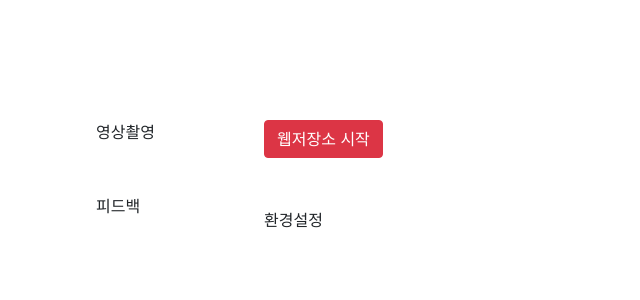
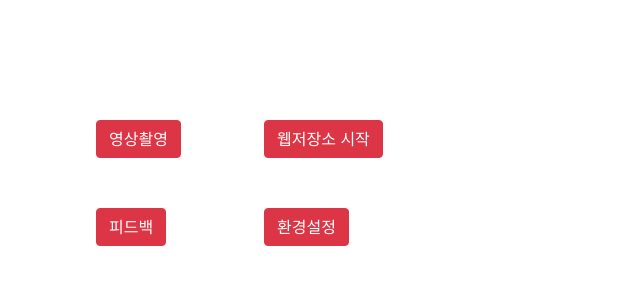
Before and after one commit to contail/moca_init, a Django app: page /settings/main_index/ in a window 1280 px wide. Shown: the top 300 px of the page, without its empty margins (0-640 px from the left). Run offline with Django 3.2, Linux system fonts and the light colour scheme; parts of the project's set-up code (start-up, migrations or seed data) failed here and were passed over; some libraries are stand-ins or nearby versions.

Commit message:
edit index button

```diff
--- a/templates/index.html
+++ b/templates/index.html
@@ -10,12 +10,13 @@
 <div style="width:480px; height:160px; ">
 
   <div style="float:left; width:20%; height: 10%; margin-left:20%; margin-top:25%;">
-    <div id="1" onclick="select(this)" class="">영상촬영</div>
-    <div id="6" onclick="select(this)" style="margin-top:50px" class="">피드백</div>
+    <button id="recode" name="open" href="#" data-toggle="modal" class="btn btn-danger"> 영상촬영  </button>
+    <button id="feedback" name="open" href="#" data-toggle="modal" class="btn btn-danger"style="margin-top:50px"> 피드백  </button>
   </div>
   <div style="float:left; width:20%; height: 10%; margin-left:15%; margin-top:25%;">
       <button id="web_server" name="open" href="#" data-toggle="modal" class="btn btn-danger"> 웹저장소 시작  </button>
-    <div id="7" onclick="select(this)" style="margin-top:50px" class="">환경설정</div>
+    <button id="env" name="open" onclick="window.open('../env_settings','popUpWindow','height=340,width=480,left=0,top=0,resizable=yes,scrollbars=yes,toolbar=yes,menubar=no,location=no,directories=no, status=yes');" data-toggle="modal" class="btn btn-danger" style="margin-top:50px"> 환경설정  </button>
+
   </div>
 
 
```
